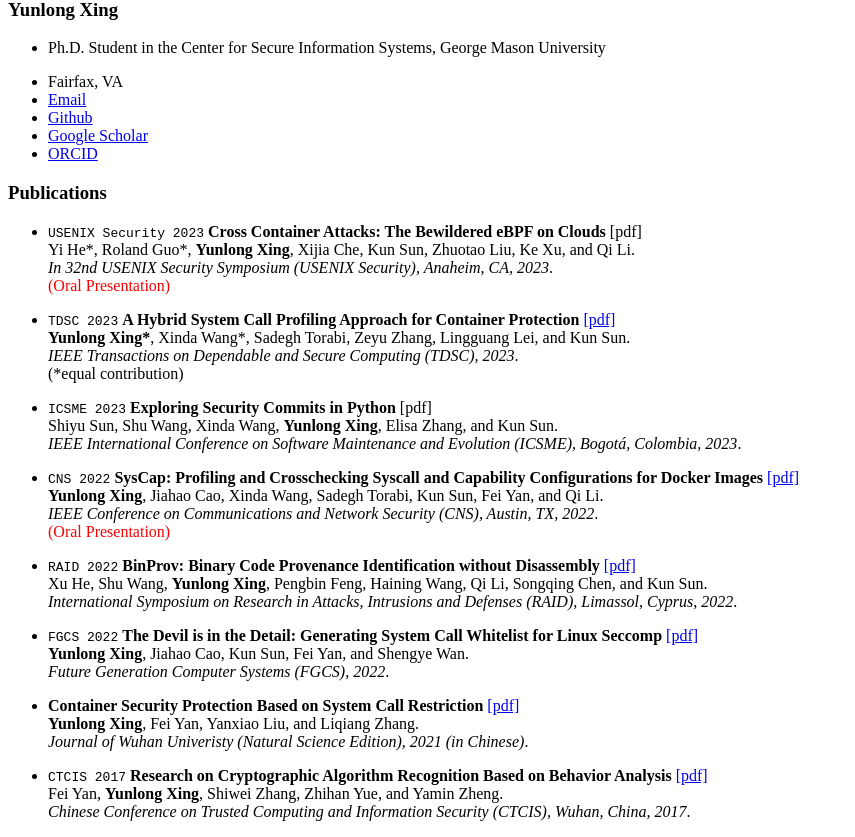
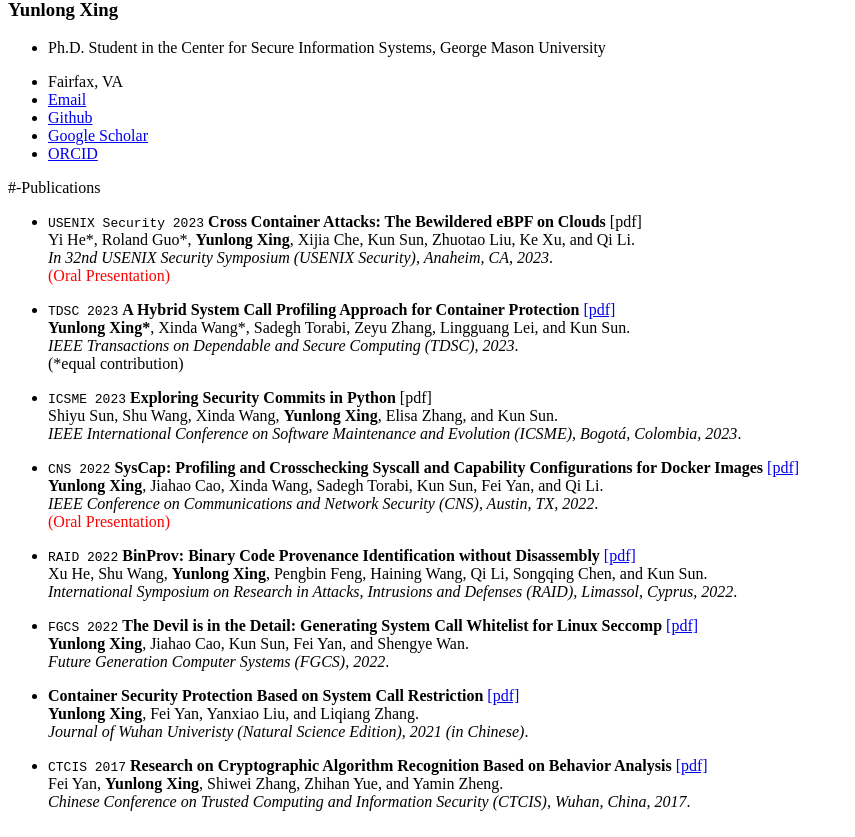
Before and after one commit to YunlongXing/yunlongxing.github.io, a Jekyll site: the page built from _pages/includes/pub.md, in a window 1280 px wide. Shown: the part 490-1327 px from the top of the page, without its empty margins (0-855 px from the left). Built offline with Jekyll 4.4.1, drawn with Linux system fonts in a browser that asks for light colours; our own code applies the rules of GitHub Pages for plain Markdown files.

Commit message:
Update pub.md

```diff
--- a/_pages/includes/pub.md
+++ b/_pages/includes/pub.md
@@ -1,4 +1,4 @@
-#  Publications
+#-Publications
 
 - ``USENIX Security 2023`` **Cross Container Attacks: The Bewildered eBPF on Clouds** [pdf]<br>
 Yi He\*, Roland Guo\*, **Yunlong Xing**, Xijia Che, Kun Sun, Zhuotao Liu, Ke Xu, and Qi Li.<br>
```
